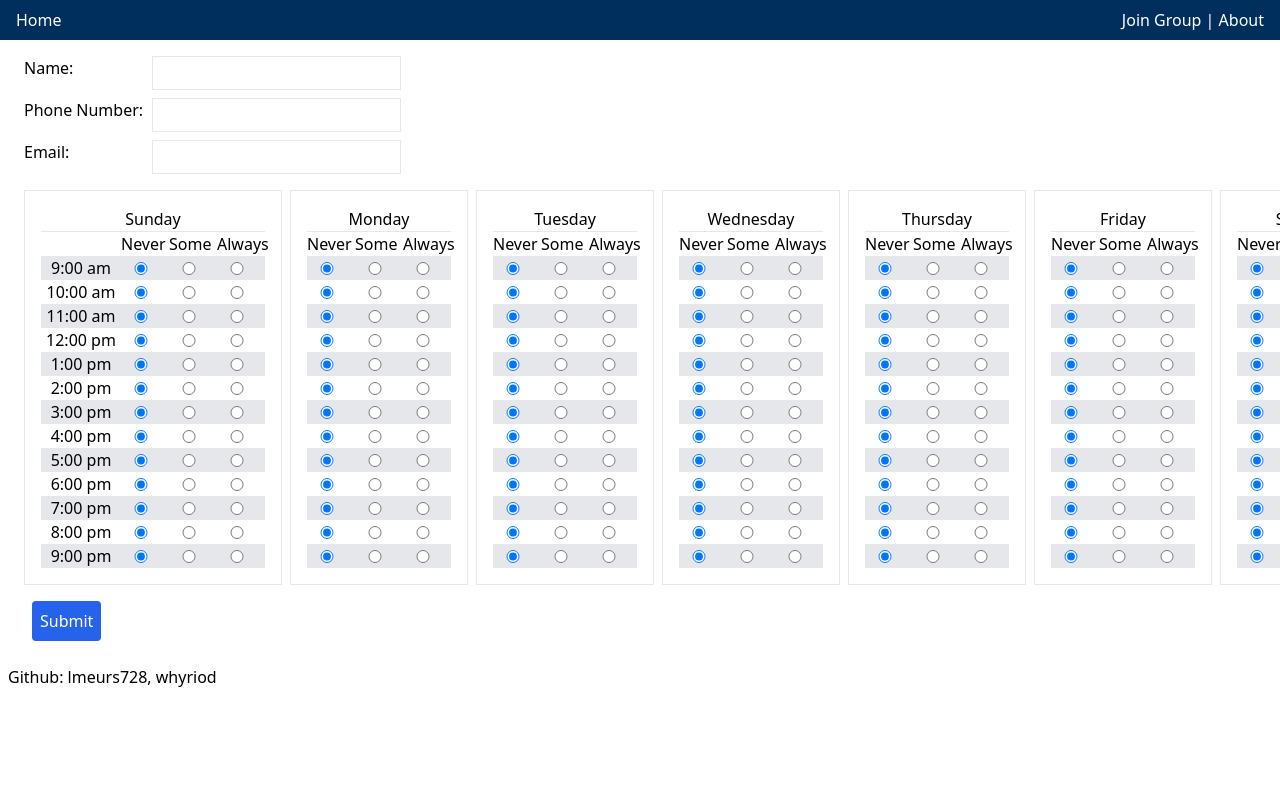
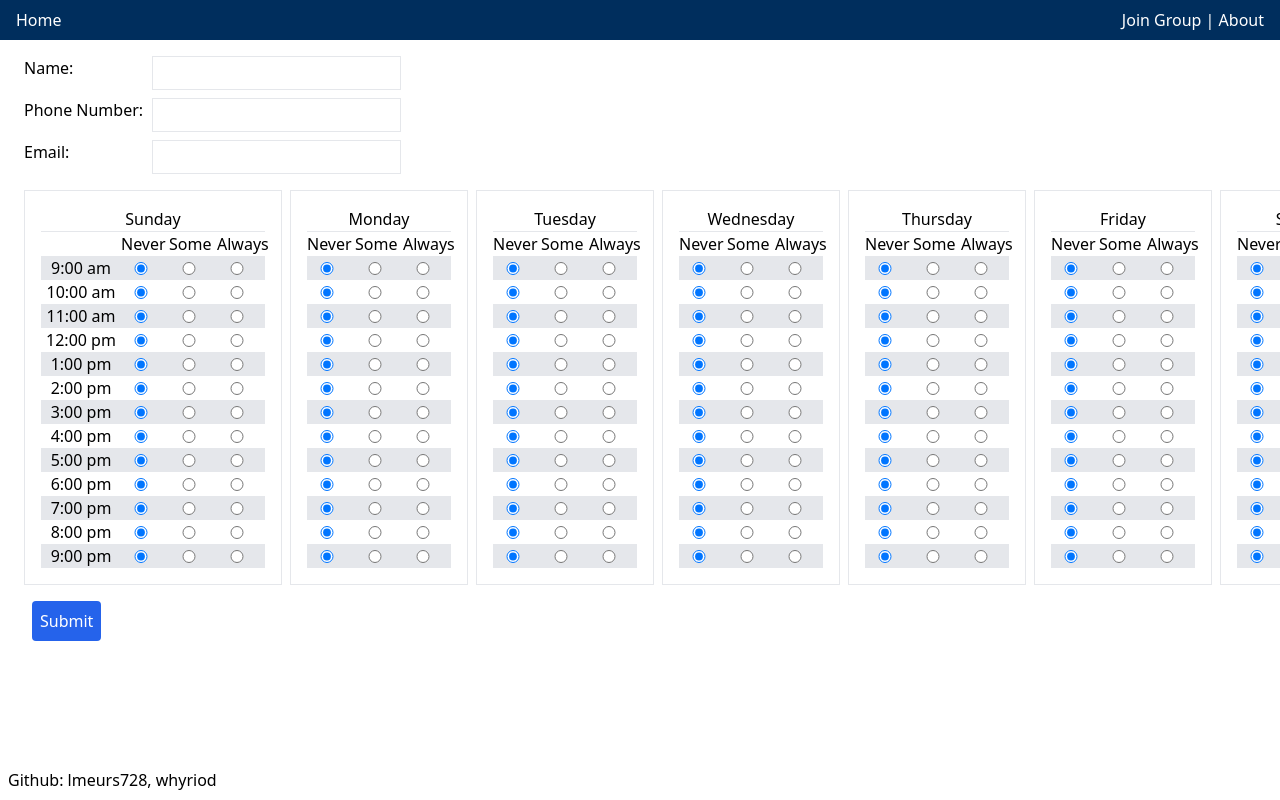
Before and after one commit to lmeurs728/study-group-manager, a Vue app: page /inputData in a window 1280 px wide. Shown: the top 800 px of the page. Built offline with nearby package versions, Linux system fonts and the light colour scheme.

Commit message:
Moved footer to bottom

```diff
--- a/public/index.html
+++ b/public/index.html
@@ -1,5 +1,5 @@
 <!DOCTYPE html>
-<html lang="">
+<html lang="" class="h-full">
   <head>
     <meta charset="utf-8">
     <meta http-equiv="X-UA-Compatible" content="IE=edge">
@@ -8,11 +8,11 @@
 	<link href="https://unpkg.com/tailwindcss@^2/dist/tailwind.min.css" rel="stylesheet">
     <title><%= htmlWebpackPlugin.options.title %></title>
   </head>
-  <body>
+  <body class="h-full flex flex-col">
     <noscript>
       <strong>We're sorry but <%= htmlWebpackPlugin.options.title %> doesn't work properly without JavaScript enabled. Please enable it to continue.</strong>
     </noscript>
-    <div id="app"></div>
+    <div class="flex-grow" id="app"></div>
 	<!-- built files will be auto injected -->
 	<footer class="p-2"><a href='https://github.com/lmeurs728/study-group-manager'>Github: lmeurs728, whyriod</a></footer>
   </body>
--- a/src/App.vue
+++ b/src/App.vue
@@ -1,5 +1,5 @@
 <template>
-<div>
+<div class="flex-grow">
 	<div class="py-2 flex justify-between px-4 bg-navy text-white">
 		<router-link to="/">Home</router-link>
 		<div>
```
